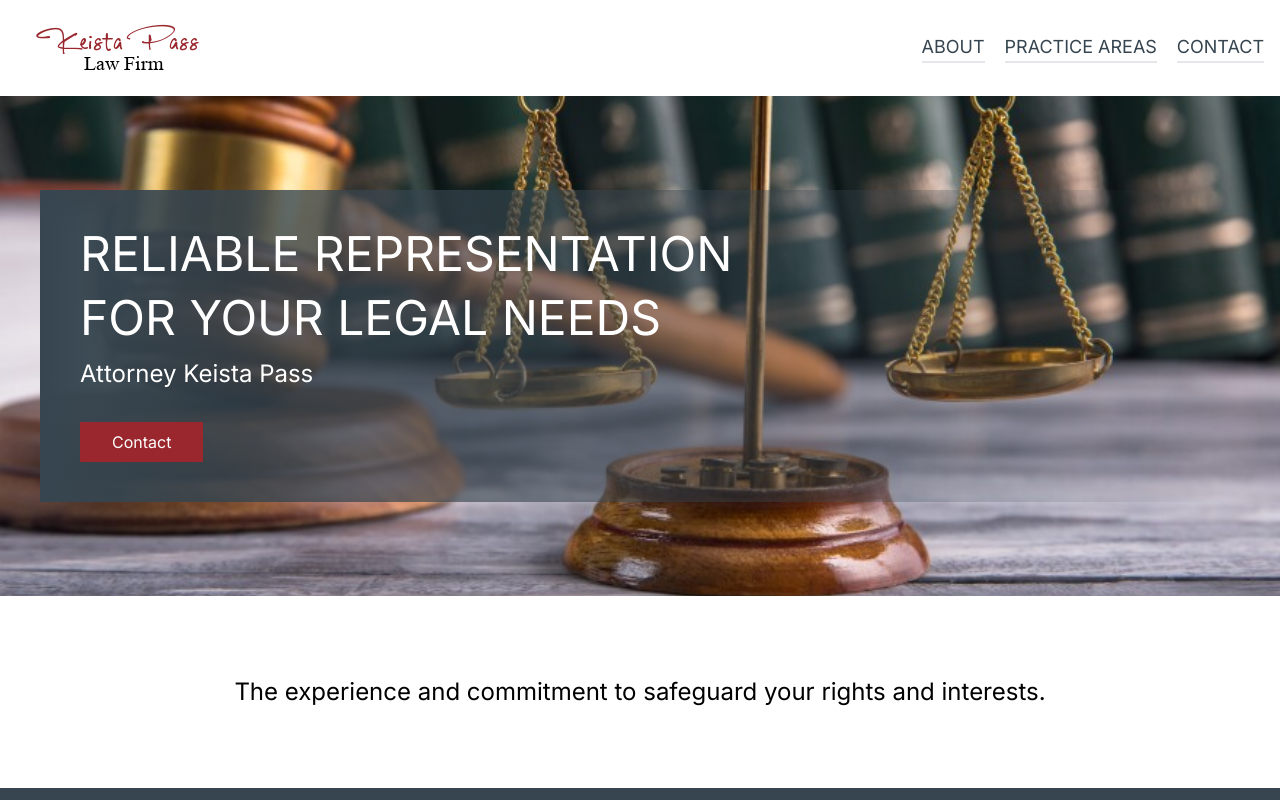
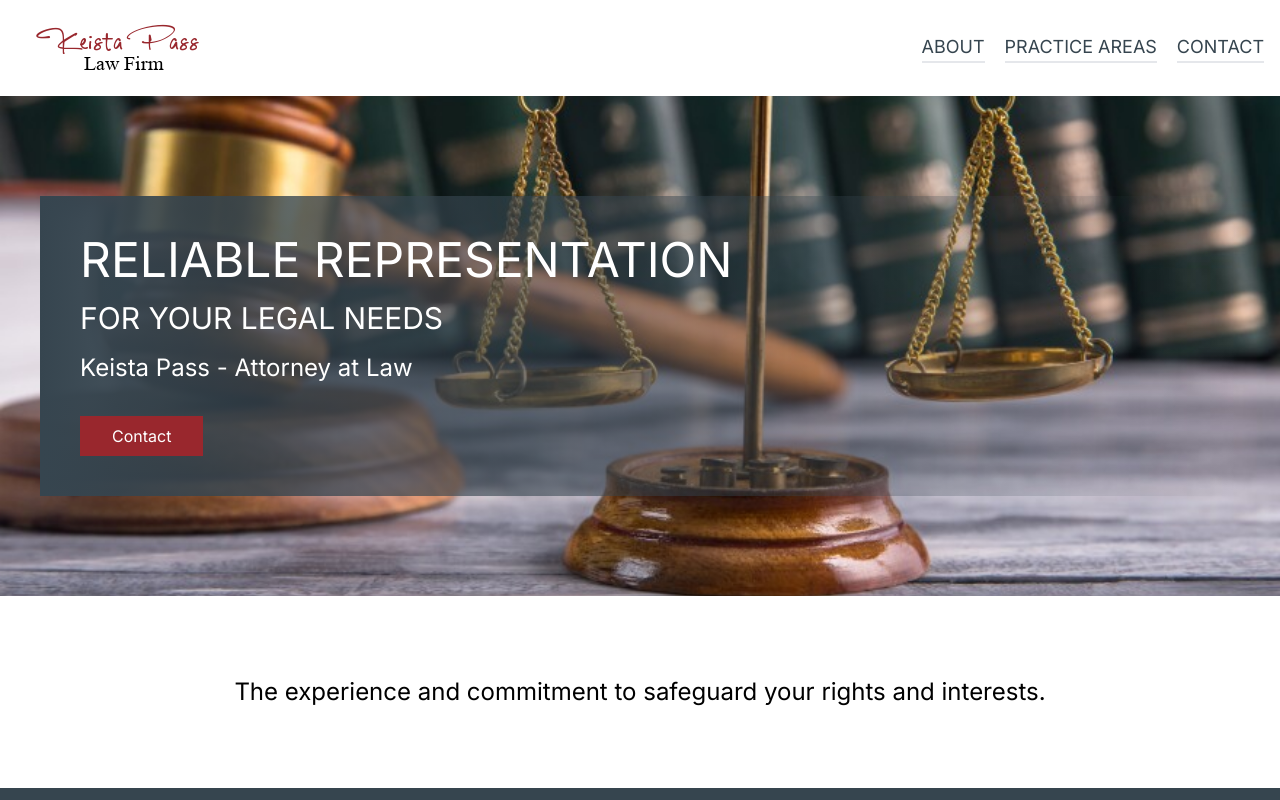
Before and after one commit to themosthigh1/pass-law-firm, a Next.js app: page / in a window 1280 px wide. Shown: the top 800 px of the page. Built offline with nearby package versions, Linux system fonts and the light colour scheme.

Commit message:
fixed header

```diff
--- a/src/app/components/HeroSection/HeroSection.tsx
+++ b/src/app/components/HeroSection/HeroSection.tsx
@@ -5,7 +5,7 @@ import Backgroud from "../../../public/images/Background.png";
 
 import heroClassNames from "./heroClassNames";
 
-const heroText = "Attorney Keista Pass";
+const heroText = "Keista Pass - Attorney at Law";
 const HeroSection: FC<{ showLink?: boolean }> = (props) => {
   const { showLink } = props;
 
@@ -25,7 +25,7 @@ const HeroSection: FC<{ showLink?: boolean }> = (props) => {
             <h1 className="text-3xl lg:text-5xl mb-4 uppercase">
               Reliable Representation
             </h1>
-            <h2 className="text-3xl lg:text-5xl mb-4 uppercase">
+            <h2 className="text-1xl lg:text-3xl mb-4 uppercase">
               For Your Legal Needs
             </h2>
             <p className="text-lg sm:text-xl md:text-2xl mb-8 text-white">
```
